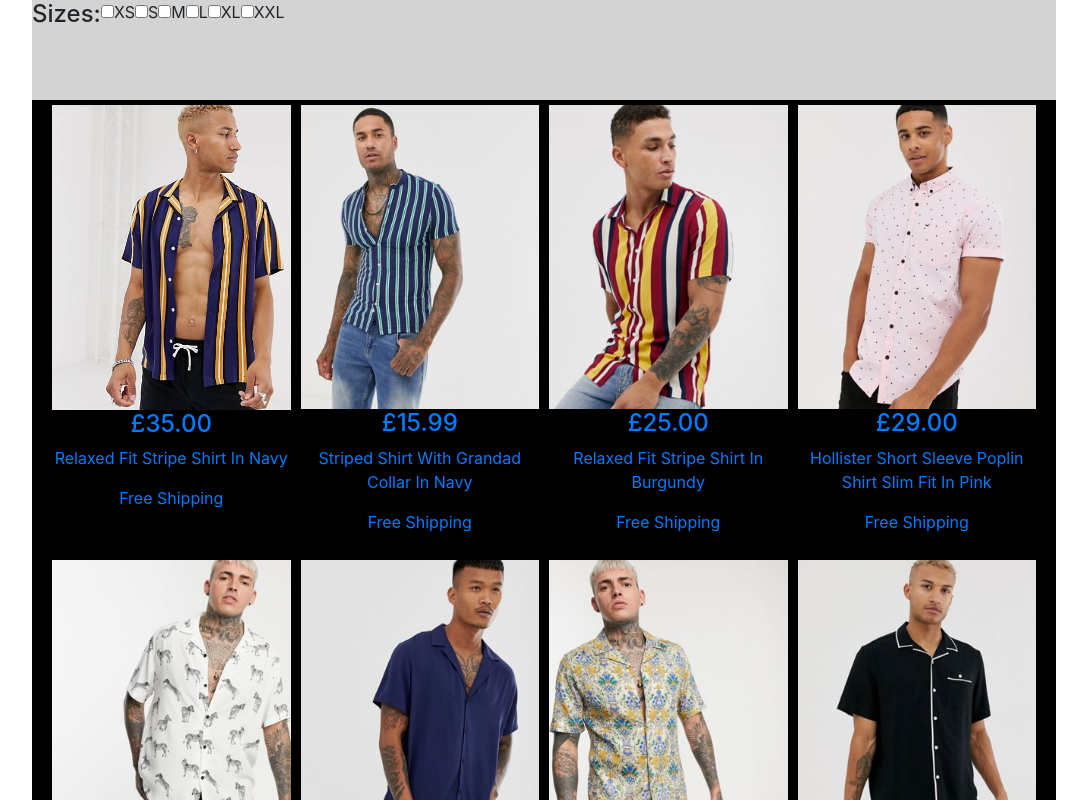
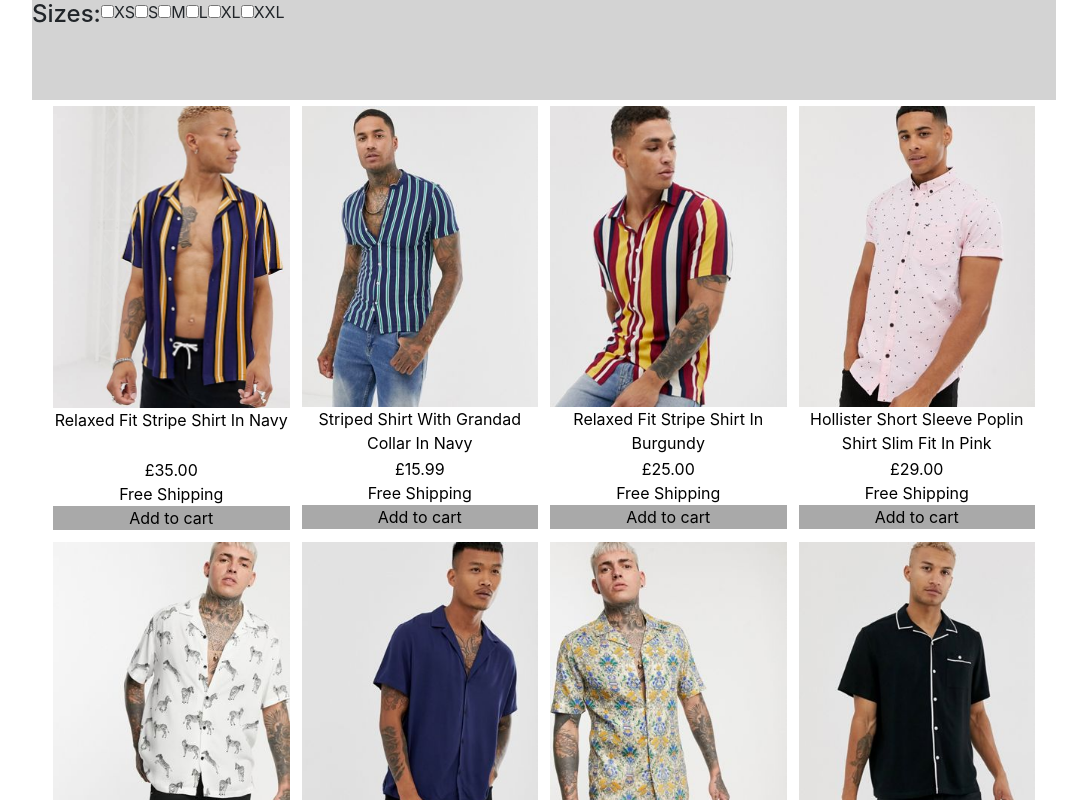
Before and after one commit to RBGeorgiev/javascript-practice, a React (Create React App) app in the folder shopping-cart-react/: page / in a window 1280 px wide. Shown: the top 800 px of the page, without its empty margins (96-1183 px from the left). Built offline with nearby package versions, Linux system fonts and the light colour scheme.

Commit message:
updated product cards

```diff
--- a/shopping-cart-react/src/App.css
+++ b/shopping-cart-react/src/App.css
@@ -3,7 +3,6 @@
 }
 
 .main {
-  background: black;
   width: 80%;
   margin: auto;
 }
@@ -25,7 +24,31 @@ article {
   color: white;
 }
 
-img {
+.shelf-item-container {
+  color: black;
+  border: 1px white solid;
+}
+
+.shelf-item-container:hover {
+  border: 1px grey solid;
+}
+.shelf-item-container:hover .shelf-item-buy-btn {
+  background: orange;
+}
+
+.shelf-item-card {
+text-decoration: none;
+}
+
+.shelf-item-container img {
   width: 100%;
   height: auto;
 }
+
+.shelf-item-name {
+  height: 50px;
+}
+
+.shelf-item-buy-btn {
+  background: darkgrey;
+}
--- a/shopping-cart-react/src/components/product.js
+++ b/shopping-cart-react/src/components/product.js
@@ -3,18 +3,15 @@ import 'bootstrap/dist/css/bootstrap.css';
 
 const Product = ({ product }) => {
     return (
-        <article>
-            <a href="#">
-                <img src={require(`../img/${product.sku}.jpg`)} />
+        <article className="shelf-item-container">
 
-                <h4>{product.currencyFormat}{product.price.toFixed(2)}</h4>
-                <p>
-                    {product.name}
-                </p>
-                <p>
-                    {(product.isFreeShipping) ? 'Free Shipping' : ''}
-                </p>
-            </a>
+            <img src={require(`../img/${product.sku}.jpg`)} />
+
+            <div className="shelf-item-name">{product.name}</div>
+            <div className="shelf-item-price">{product.currencyFormat}{product.price.toFixed(2)}</div>
+            <span>{(product.isFreeShipping) ? 'Free Shipping' : ''}</span>
+            <div className="shelf-item-buy-btn">Add to cart</div>
+
         </article>
     )
 }
```
